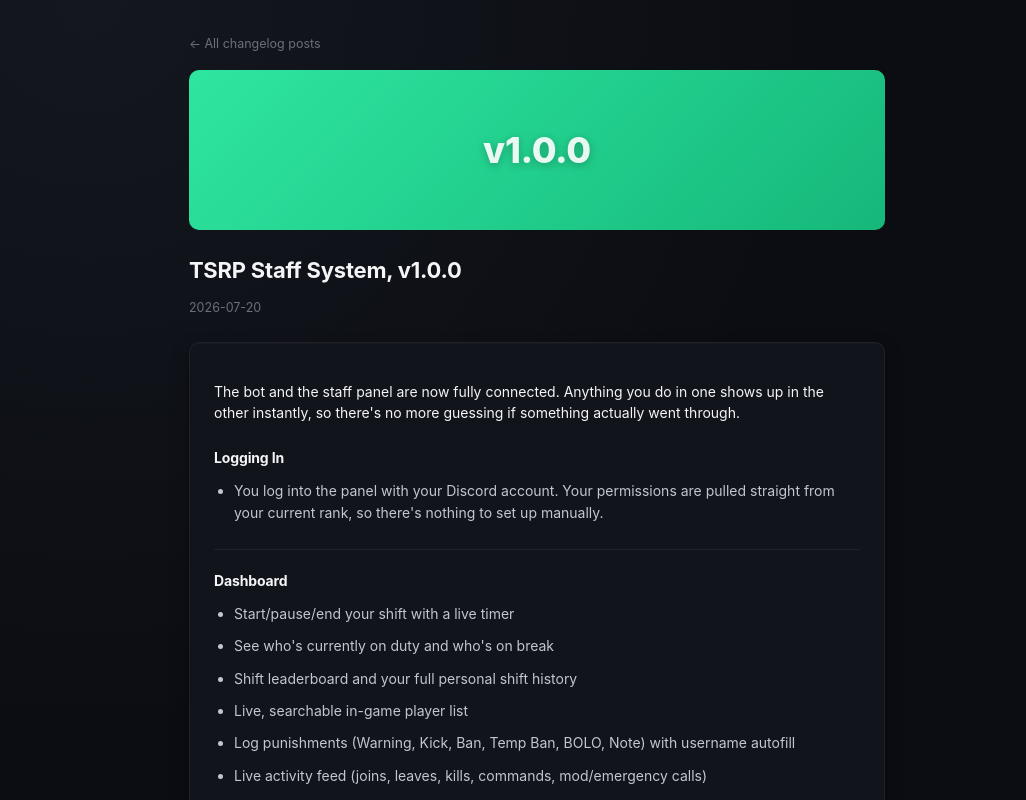
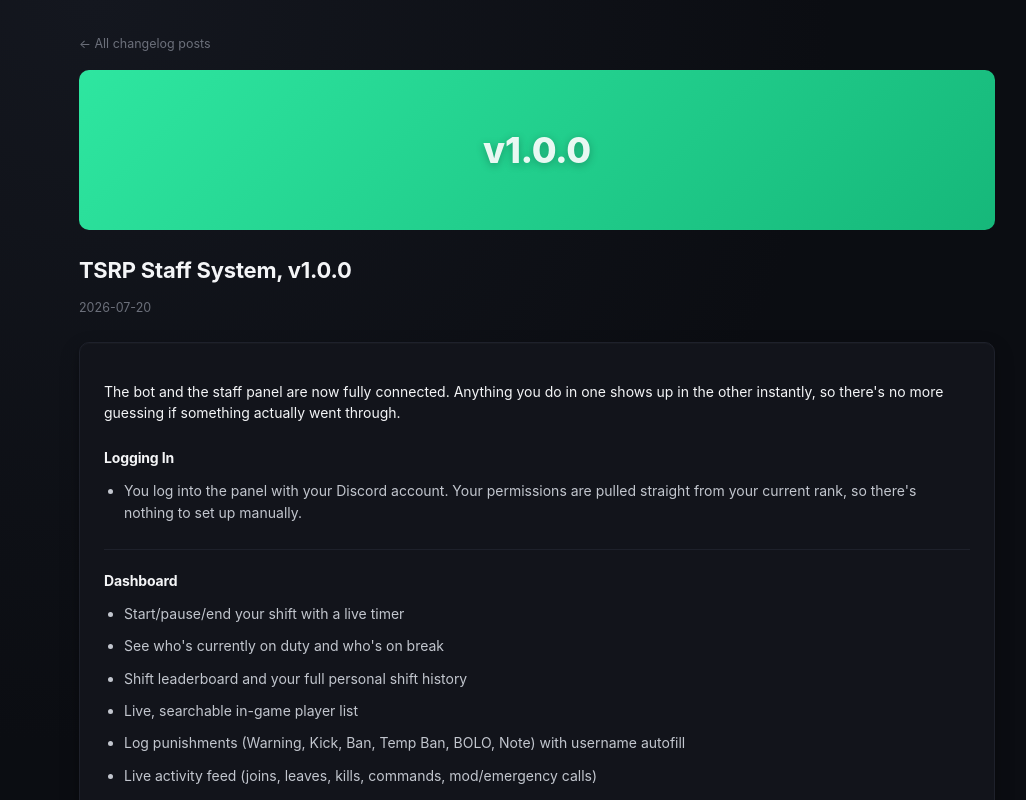
Before and after one commit to Paquitons/tsrp-panel, a React (Vite) app: page /changelog/v1-0-0 in a window 1280 px wide. Shown: the top 800 px of the page, without its empty margins (103-1129 px from the left). Built offline with nearby package versions, Linux system fonts and the light colour scheme.

Commit message:
Let the changelog entry page use full content width
The narrower 760px cap left a large empty gap on the right side of the
page -- now it matches the same 980px width every other panel page uses.

```diff
--- a/src/styles.css
+++ b/src/styles.css
@@ -619,10 +619,6 @@ tbody tr:hover { background: var(--surface-hover); }
   text-decoration: none;
 }
 
-.changelog-entry-page {
-  max-width: 760px;
-}
-
 .changelog-entry-banner {
   width: 100%;
   height: 160px;
```
